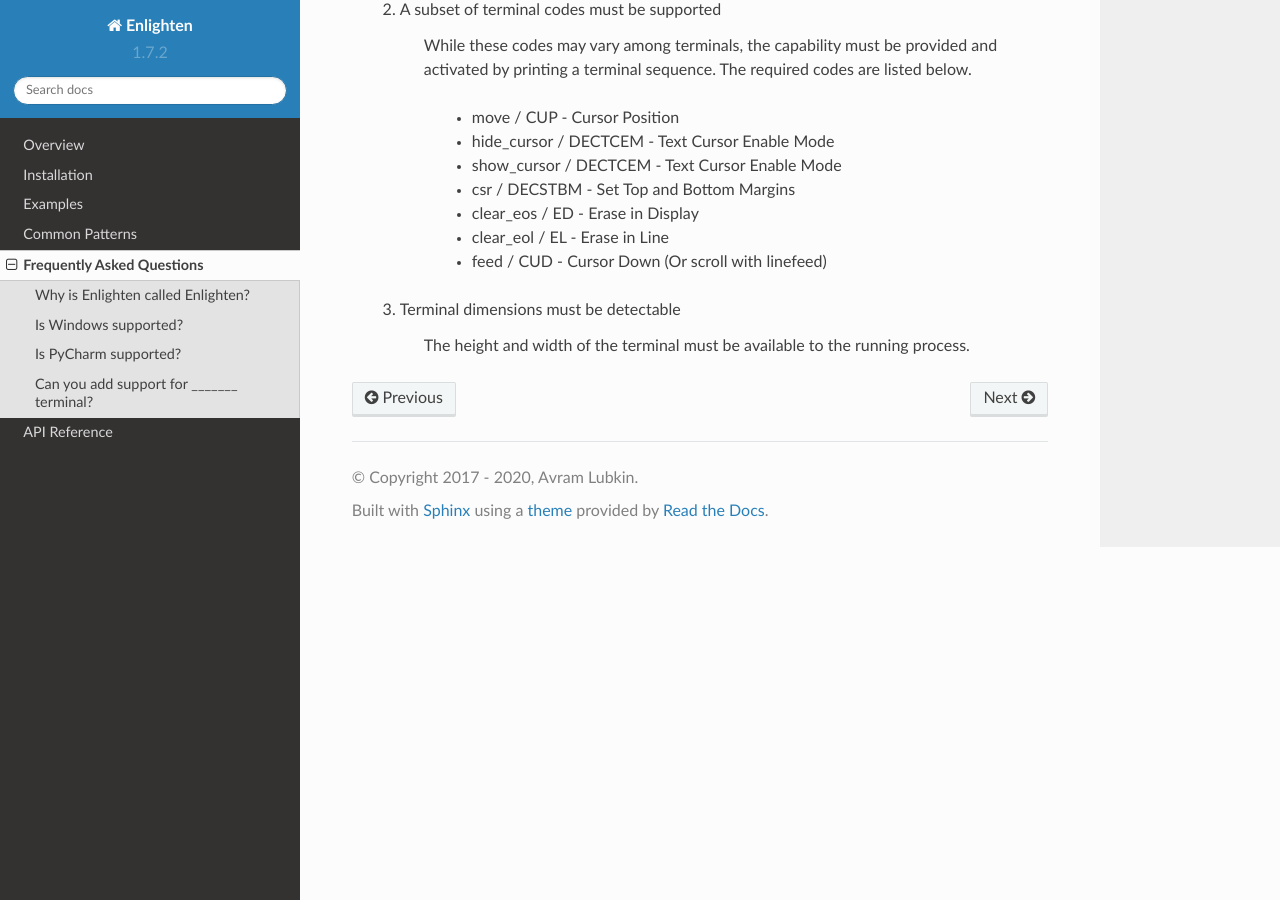
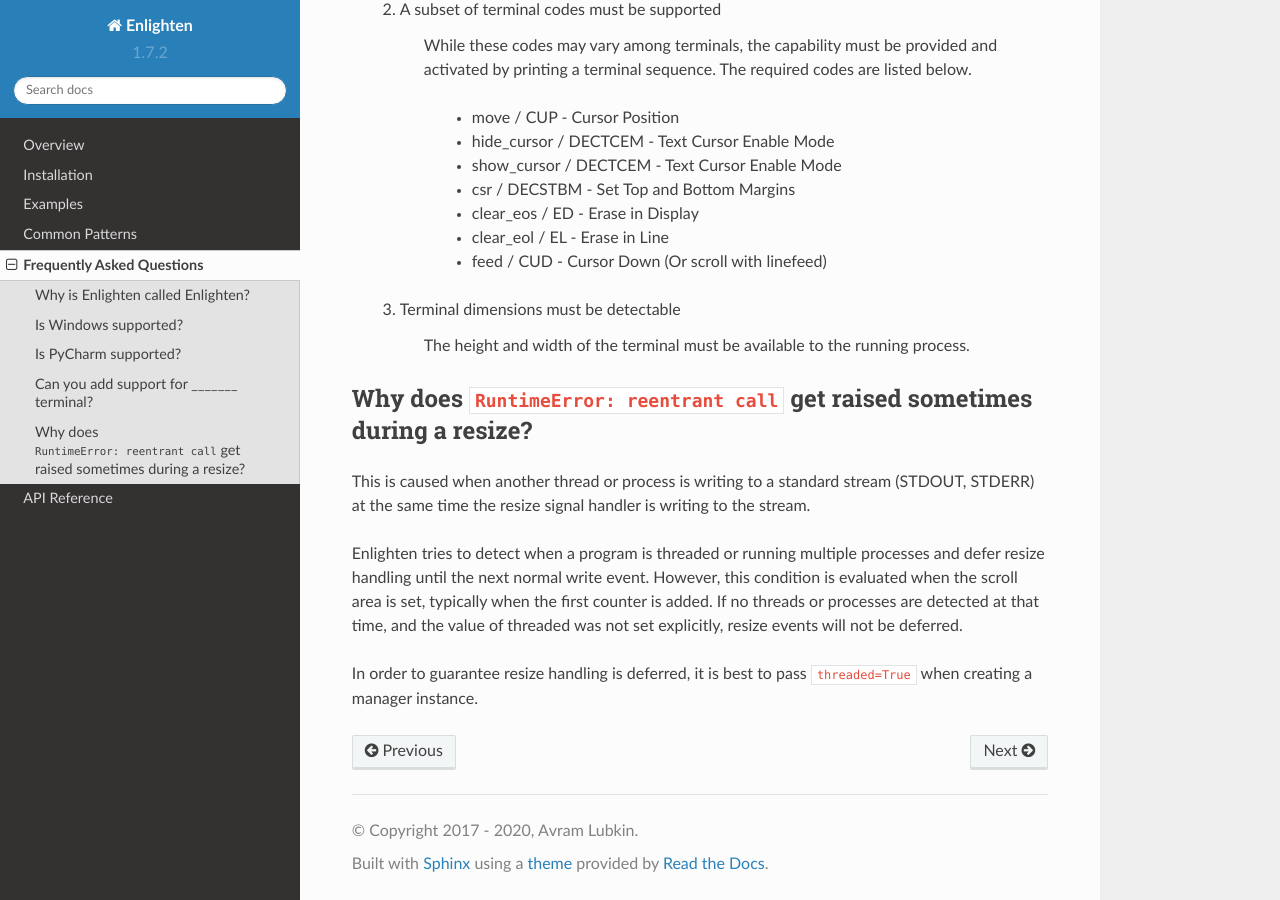
Before and after one commit to Rockhopper-Technologies/enlighten, a Sphinx documentation site: the page built from doc/faq.rst, in a window 1280 px wide and 900 px high, scrolled down 1060 px. Built offline with Sphinx 7.4.7 and the Read the Docs theme 2.0.0, drawn with Linux system fonts in a browser that asks for light colours.

Commit message:
Add FAQ question about reentrant calls

```diff
--- a/doc/faq.rst
+++ b/doc/faq.rst
@@ -51,7 +51,7 @@
     eol
 
 Can you add support for _______ terminal?
----------------------------------------------------
+-----------------------------------------
 
 We are happy to add support for as many terminals as we can.
 However, not all terminals can be supported. There a few requirements.
@@ -79,3 +79,18 @@
   3. Terminal dimensions must be detectable
 
       The height and width of the terminal must be available to the running process.
+
+Why does ``RuntimeError: reentrant call`` get raised sometimes during a resize?
+-------------------------------------------------------------------------------
+
+This is caused when another thread or process is writing to a standard stream (STDOUT, STDERR)
+at the same time the resize signal handler is writing to the stream.
+
+Enlighten tries to detect when a program is threaded or running multiple processes and defer
+resize handling until the next normal write event. However, this condition is evaluated when
+the scroll area is set, typically when the first counter is added. If no threads or processes
+are detected at that time, and the value of threaded was not set explicitly, resize events will not
+be deferred.
+
+In order to guarantee resize handling is deferred, it is best to pass ``threaded=True`` when
+creating a manager instance.
```
